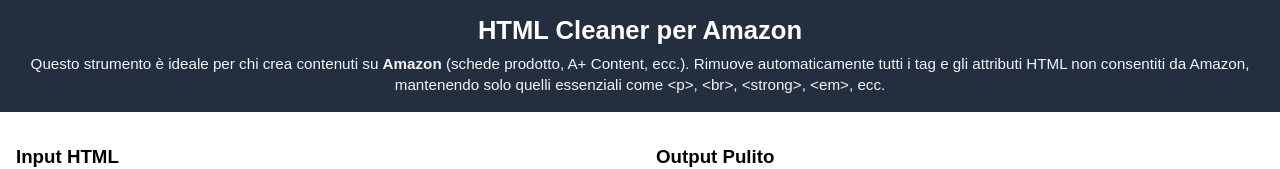
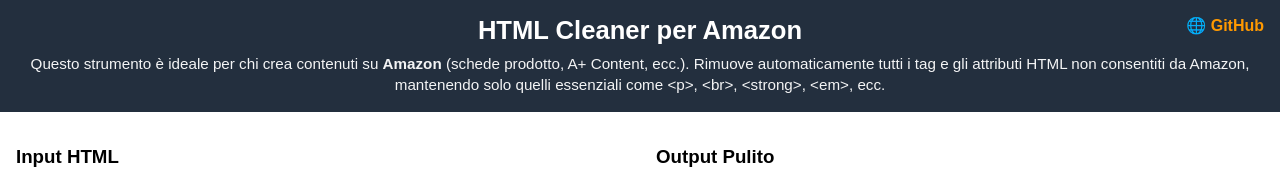
Before and after one commit to zGolden31/AmazonStripHTML, a plain HTML site: page index.html in a window 1280 px wide. Shown: the top 169 px of the page. Drawn offline with nearby package versions, Linux system fonts and the light colour scheme.

Commit message:
Aggiunto link a github

```diff
--- a/index.html
+++ b/index.html
@@ -23,6 +23,7 @@
       color: white;
       padding: 1rem;
       text-align: center;
+      position: relative;
     }
 
     header h1 {
@@ -35,6 +36,22 @@
       font-size: 0.95rem;
       opacity: 0.95;
       line-height: 1.4;
+    }
+
+    /* 🔹 Link GitHub in alto a destra */
+    .github-link {
+      position: absolute;
+      top: 1rem;
+      right: 1rem;
+      color: #ff9900;
+      text-decoration: none;
+      font-weight: bold;
+      transition: color 0.2s;
+    }
+
+    .github-link:hover {
+      color: #ffd580;
+      text-decoration: underline;
     }
 
     main {
@@ -107,6 +124,9 @@
 </head>
 <body>
   <header>
+    <a class="github-link" href="https://github.com/zGolden31/AmazonStripHTML" target="_blank" rel="noopener noreferrer">
+      🌐 GitHub
+    </a>
     <h1>HTML Cleaner per Amazon</h1>
     <p>
       Questo strumento è ideale per chi crea contenuti su <strong>Amazon</strong> (schede prodotto, A+ Content, ecc.).
```
